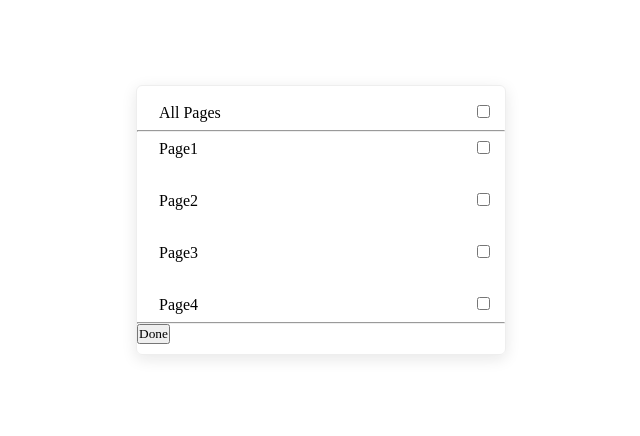
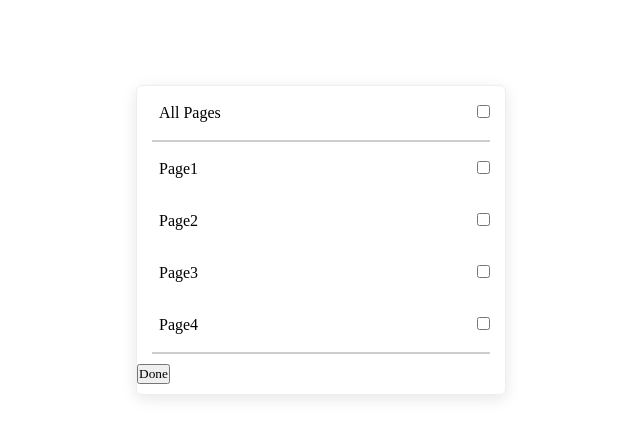
Before and after one commit to NeSSrine99/frontend, a plain HTML site: page index.html in a window 1280 px wide. Shown: the whole page, without its empty margins (319-959 px from the left). Drawn offline with Linux system fonts and the light colour scheme.

Commit message:
add style of line

```diff
--- a/style.css
+++ b/style.css
@@ -30,3 +30,12 @@ body {
   cursor: pointer;
   font-size: 16px;
 }
+
+/* LINE DIVIDER */
+.box-line {
+  padding: 10px 15px;
+}
+
+.line {
+  border: 0.7px solid #cdcdcd;
+}
```
